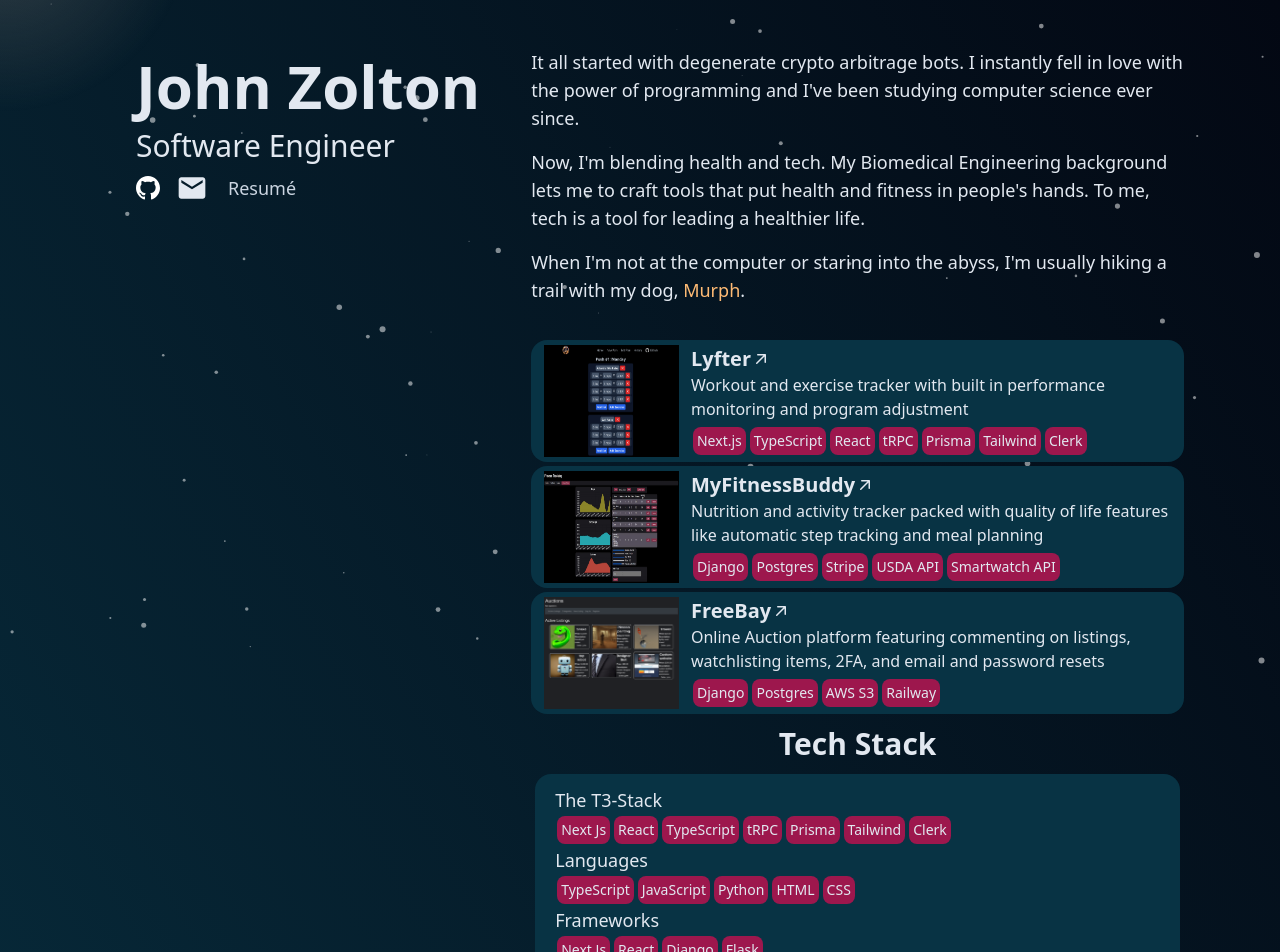
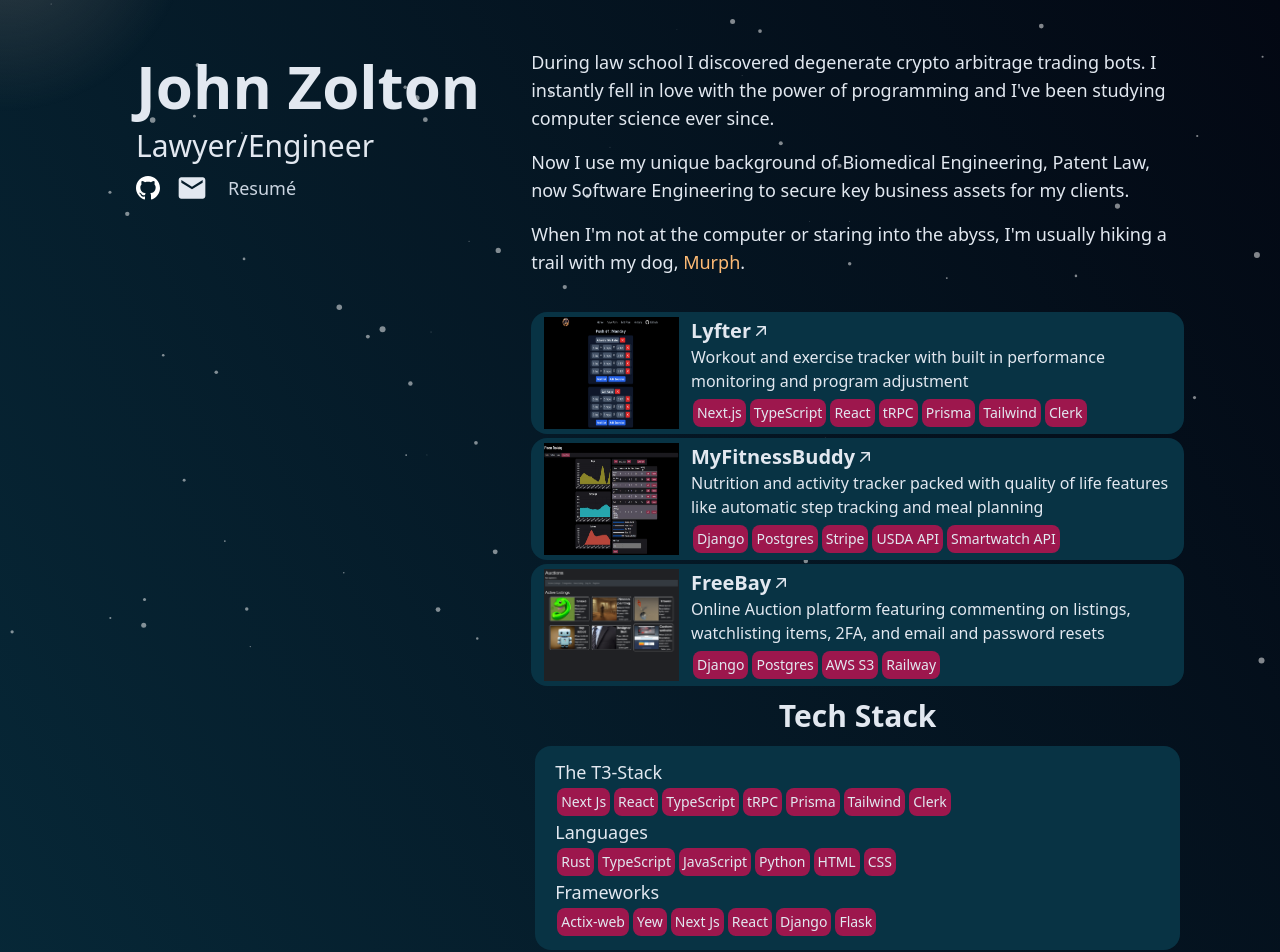
Before and after one commit to JohnZolton/portfolio-mk2, a Next.js app: page / in a window 1280 px wide. Shown: the part 80-1032 px from the top of the page. Built offline with nearby package versions, Linux system fonts and the light colour scheme.

Commit message:
updated bio and stack

```diff
--- a/package.json
+++ b/package.json
@@ -17,6 +17,7 @@
     "@heroicons/react": "^2.0.18",
     "@t3-oss/env-nextjs": "^0.3.1",
     "next": "^13.4.2",
+    "nextjs": "^0.0.3",
     "react": "18.2.0",
     "react-dom": "18.2.0",
     "react-icons": "^4.10.1",
--- a/src/pages/components/about.tsx
+++ b/src/pages/components/about.tsx
@@ -4,15 +4,12 @@ export const AboutSection = () => {
   return (
       <div className="flex flex-col gap-4 lg:py-8 text-lg pb-6">
         <div className="">
-          It all started with degenerate crypto arbitrage bots. I instantly fell
+          During law school I discovered degenerate crypto arbitrage trading bots. I instantly fell
           in love with the power of programming and I&apos;ve been studying
           computer science ever since.
         </div>
         <div className="">
-          Now, I&apos;m blending health and tech. My Biomedical Engineering
-          background lets me to craft tools that put health and fitness in
-          people&apos;s hands. To me, tech is a tool for leading a healthier
-          life.
+          Now I use my unique background of Biomedical Engineering, Patent Law, now Software Engineering to secure key business assets for my clients.
         </div>
         <div className="">
           When I&apos;m not at the computer or staring into the abyss, I&apos;m
--- a/src/pages/components/hero.tsx
+++ b/src/pages/components/hero.tsx
@@ -16,7 +16,7 @@ export const HeroSection = () => {
   return (
     <div className="w-full max-w-xl p-10">
       <NameCard/>
-      <div className="text-3xl">Software Engineer</div>
+      <div className="text-3xl">Lawyer/Engineer</div>
       <div className="flex flex-row items-center gap-4 py-2  ">
         <Link href="https://github.com/JohnZolton" legacyBehavior className="">
           <a target="_blank" rel="noopener noreferrer">
--- a/src/pages/components/techstack.tsx
+++ b/src/pages/components/techstack.tsx
@@ -9,11 +9,11 @@ export function TechList() {
         <StackDisplay stack="Next Js, React, TypeScript, tRPC, Prisma, Tailwind, Clerk" />
       <div>
         <div>Languages</div>
-        <StackDisplay stack="TypeScript, JavaScript, Python, HTML, CSS" />
+        <StackDisplay stack="Rust, TypeScript, JavaScript, Python, HTML, CSS" />
       </div>
       <div>
         <div>Frameworks</div>
-        <StackDisplay stack="Next Js, React, Django, Flask" />
+        <StackDisplay stack="Actix-web, Yew, Next Js, React, Django, Flask" />
       </div>
       </div>
     </div>
--- a/src/pages/index.tsx
+++ b/src/pages/index.tsx
@@ -48,8 +48,8 @@ function SmallProjects() {
         title="Scribe"
         description="Real time voice-to-text transcription using the open source AI model Whisper"
         repo="https://github.com/JohnZolton/scribe"
-        stars={39}
-        forks={13}
+        stars={45}
+        forks={12}
         stack="Python, Whisper"
         hovered={hoveredProject}
         onMouseEnter={() => setHoveredProject("Scribe")}
@@ -57,7 +57,7 @@ function SmallProjects() {
       />
       <ProjectTile
         title="AudioBooker"
-        description="PDF and text file to audio converter using the open source AI model Bark"
+        description="Turn PDFs into Audio using the open source AI"
         repo="https://github.com/JohnZolton/pdf-2-mp3"
         stack="Python, Bark"
         hovered={hoveredProject}
```
Also changed, not shown: 2 other files (tests, documents, lock files or other folders).
